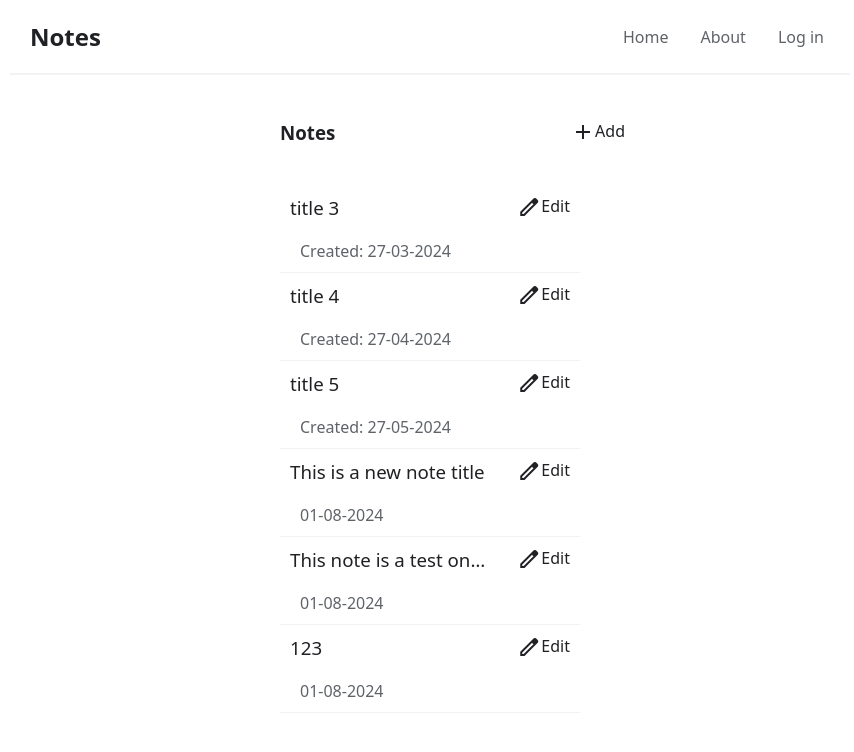
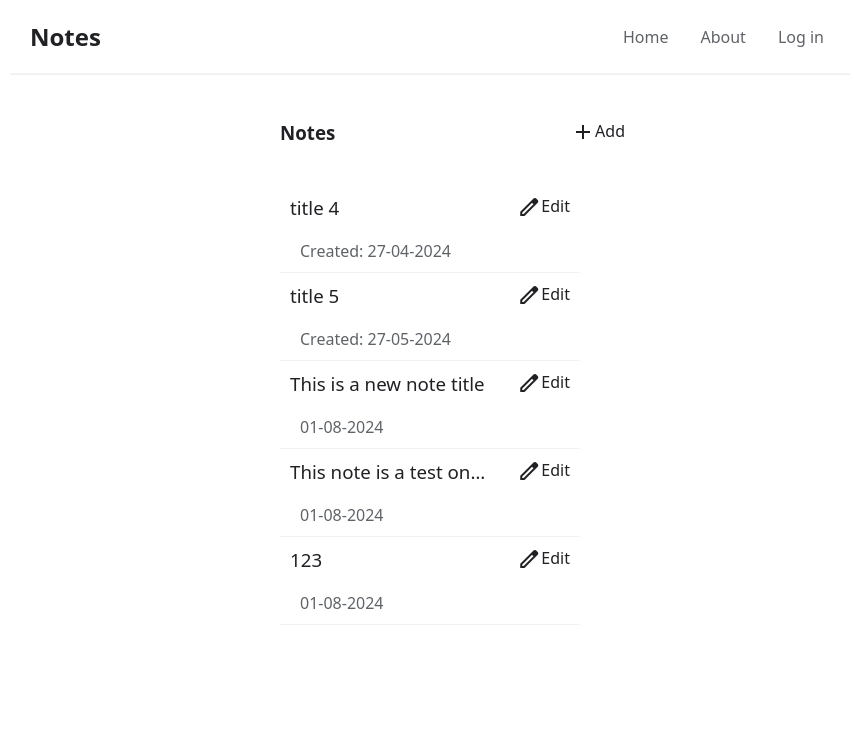
Before and after one commit to YunusCelik21/Notes-app, a React (Create React App) app in the folder client/: page / in a window 1280 px wide. Shown: the top 752 px of the page, without its empty margins (210-1064 px from the left). Built offline with nearby package versions, Linux system fonts and the light colour scheme; data requests are answered from the project's data file.

Commit message:
layout css

```diff
--- a/client/data/db.json
+++ b/client/data/db.json
@@ -1,11 +1,5 @@
 {
   "notes": [
-    {
-      "title": "title 3",
-      "text": "Contrary to popular belief, Lorem Ipsum is not simply random text. It has roots in a piece of classical Latin literature from 45 BC, making it over 2000 years old. Richard McClintock, a Latin professor at Hampden-Sydney College in Virginia, looked up one of the more obscure Latin words, consectetur, from a Lorem Ipsum passage, and going through the cites of the word in classical literature, discovered the undoubtable source. Lorem Ipsum comes from sections 1.10.32 and 1.10.33 of 'de Finibus Bonorum et Malorum' (The Extremes of Good and Evil) by Cicero, written in 45 BC. This book is a treatise on the theory of ethics, very popular during the Renaissance. The first line of Lorem Ipsum, 'Lorem ipsum dolor sit amet..', comes from a line in section 1.10.32.",
-      "date": "Created: 27-03-2024",
-      "id": "2"
-    },
     {
       "title": "title 4",
       "text": "There are many variations of passages of Lorem Ipsum available, but the majority have suffered alteration in some form, by injected humour, or randomised words which don't look even slightly believable. If you are going to use a passage of Lorem Ipsum, you need to be sure there isn't anything embarrassing hidden in the middle of text. All the Lorem Ipsum generators on the Internet tend to repeat predefined chunks as necessary, making this the first true generator on the Internet. It uses a dictionary of over 200 Latin words, combined with a handful of model sentence structures, to generate Lorem Ipsum which looks reasonable. The generated Lorem Ipsum is therefore always free from repetition, injected humour, or non-characteristic words etc.",
--- a/client/src/index.css
+++ b/client/src/index.css
@@ -18,6 +18,7 @@
   margin: 0 auto;
   border-bottom: 2px solid #f2f2f2;
 }
+
 .navbar h1 {
   color: var(--main-color);
 }
```
